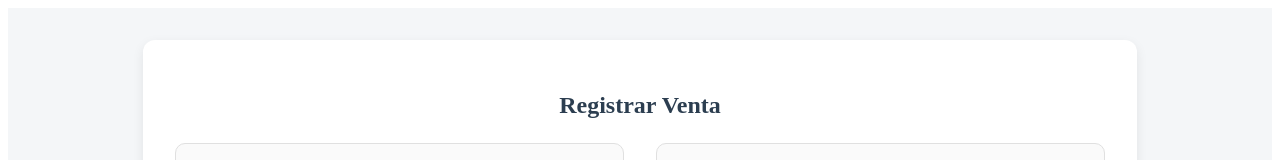
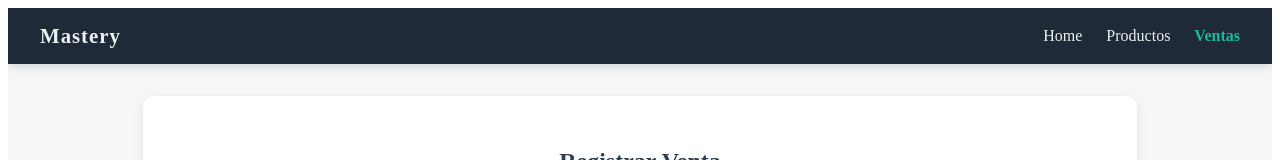
Before and after one commit to juniorhernandez/proyecto-seguridad-keycloack, a Vue app in the folder mastery/: page /ventas in a window 1280 px wide. Shown: the top 160 px of the page. Built offline with nearby package versions, Linux system fonts and the light colour scheme; no server answers.

Commit message:
se agrega menu

```diff
--- a/mastery/src/views/VentasView.vue
+++ b/mastery/src/views/VentasView.vue
@@ -1,5 +1,6 @@
 <template>
   <div class="ventas-container">
+    <Navbar />
     <section class="ventas-content">
       <h1>Registrar Venta</h1>
 
@@ -42,6 +43,7 @@
 
 <script setup lang="ts">
 import { ref, computed, onMounted } from "vue";
+import Navbar from '@/components/Navbar.vue';
 import Swal from "sweetalert2";
 import api from "@/services/api";
 
```
